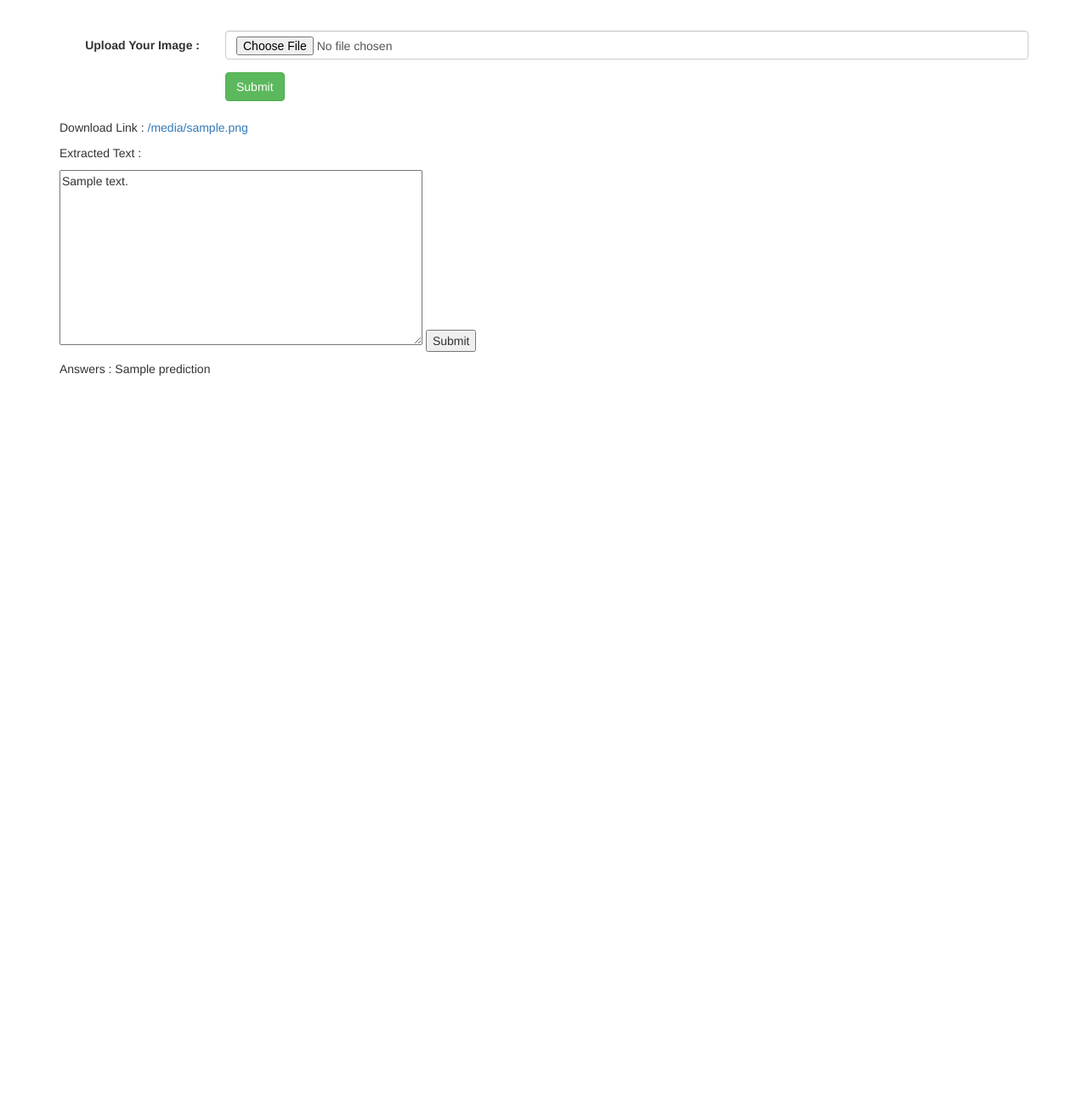
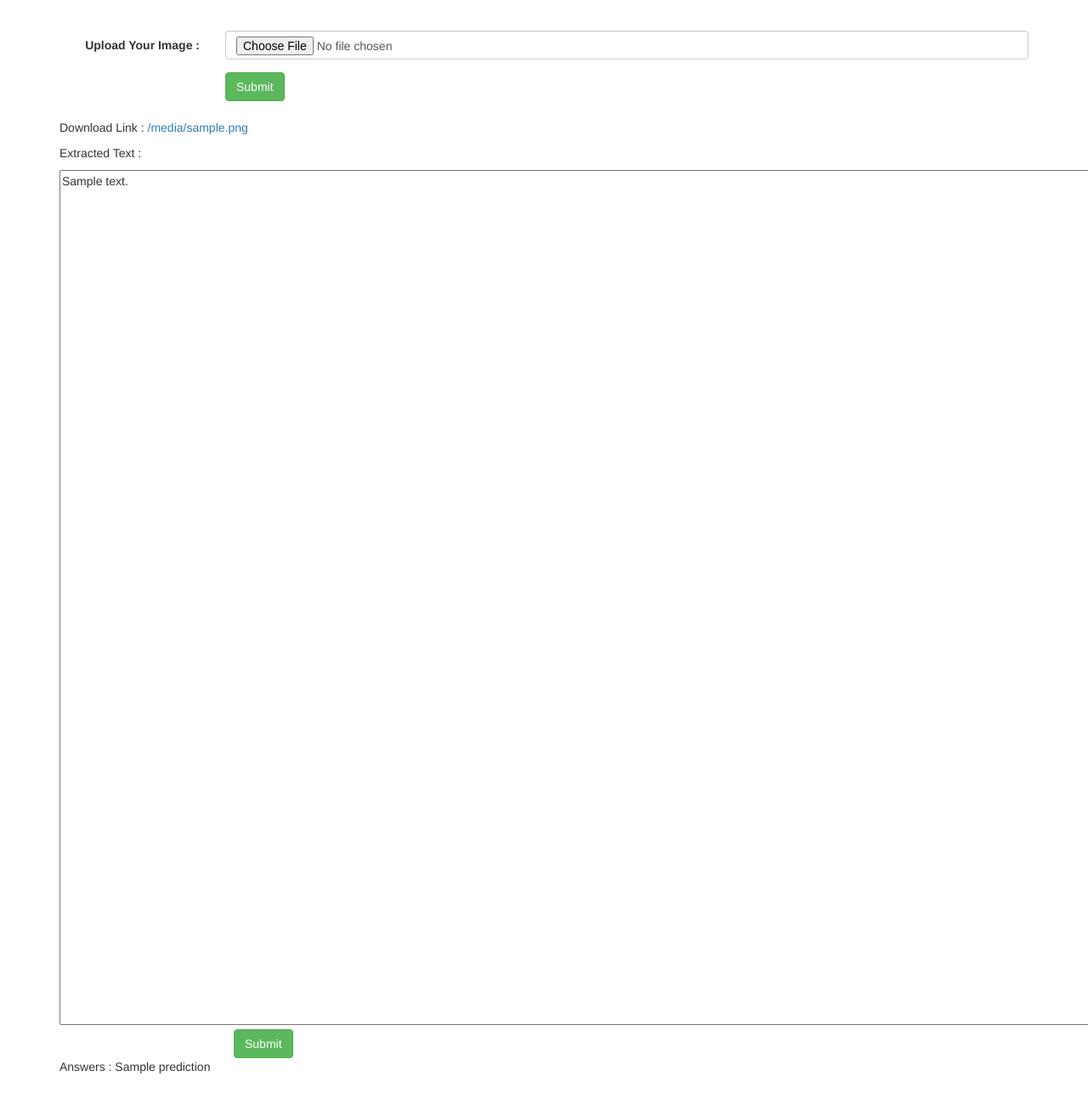
Before and after one commit to naidu970/image-question-answering, a Flask app: template hello-app/templates/index.html in a window 1280 px wide; the page is wider, and only the part inside the window is pictured. Shown: the part 233-1519 px from the top of that part at 85% size. Before the commit the page ends 675 px from the top of that part, so only its background shows below. Run offline with Flask 2, Linux system fonts and the light colour scheme; the template is opened without the code that fills it: most values are stand-ins (such as "Sample title", 1, 10 or a date in 2020); some libraries are stand-ins or nearby versions.

Commit message:
text output formatting 6

```diff
--- a/hello-app/templates/index.html
+++ b/hello-app/templates/index.html
@@ -43,8 +43,13 @@
      <form action="/process_edit" method="post">
     <input type="hidden" name="uploaded_image_url" value="{{ uploaded_image_url }}">
     <input type="hidden" name="text" value="{{ prediction }}">
-    <textarea name="edited_text" rows="10" cols="50">{{ extracted_text }}</textarea>
-    <button type="submit">Submit</button>
+    <textarea name="edited_text" rows="50" cols="200">{{ extracted_text }}</textarea>
+    <!-- <button type="submit">Submit</button> -->
+    <div class="form-group">
+      <div class="col-sm-offset-2 col-sm-10">
+        <button type="submit" class="btn btn-success">Submit</button>
+      </div>
+    </div>
 </form>
 
 </p>
```
